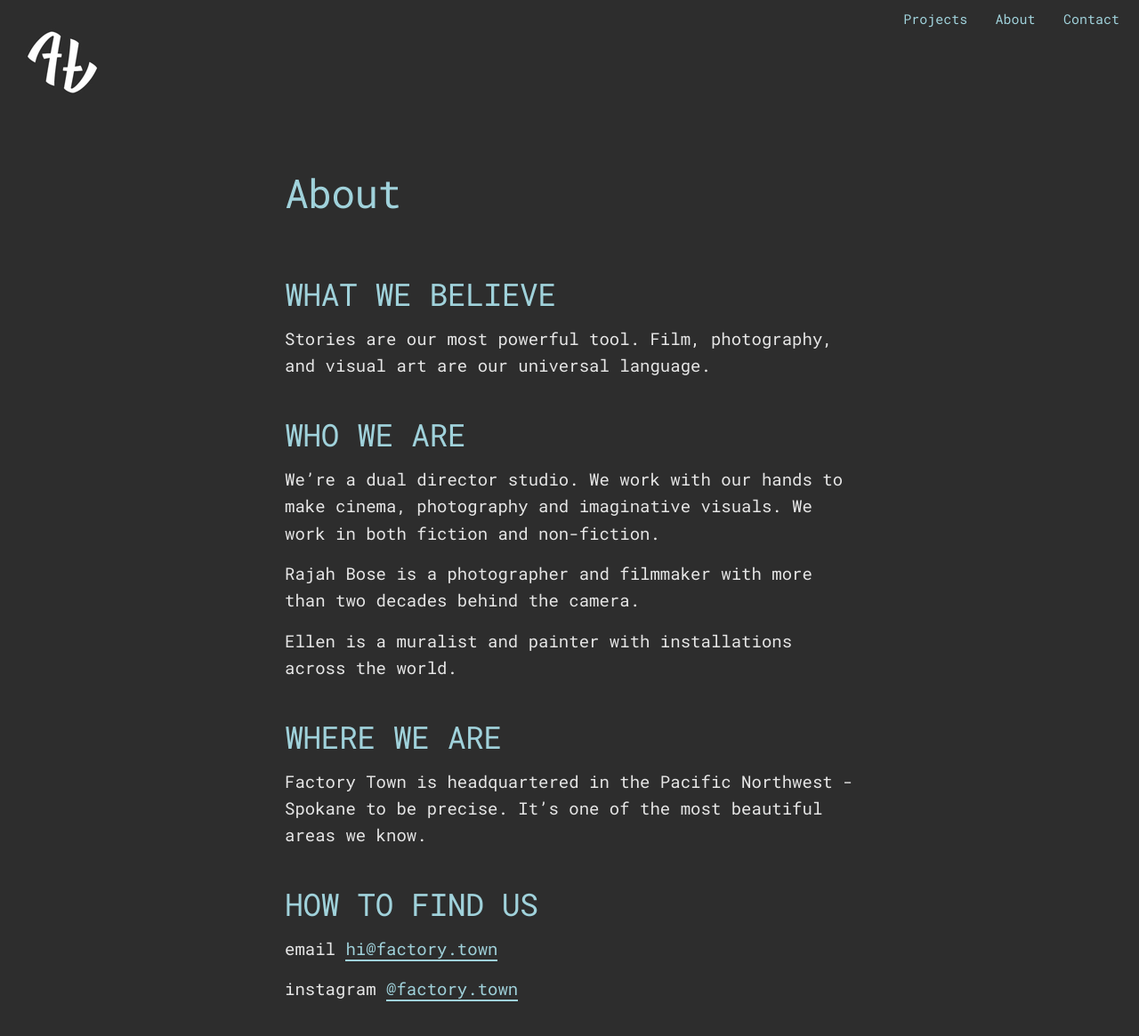
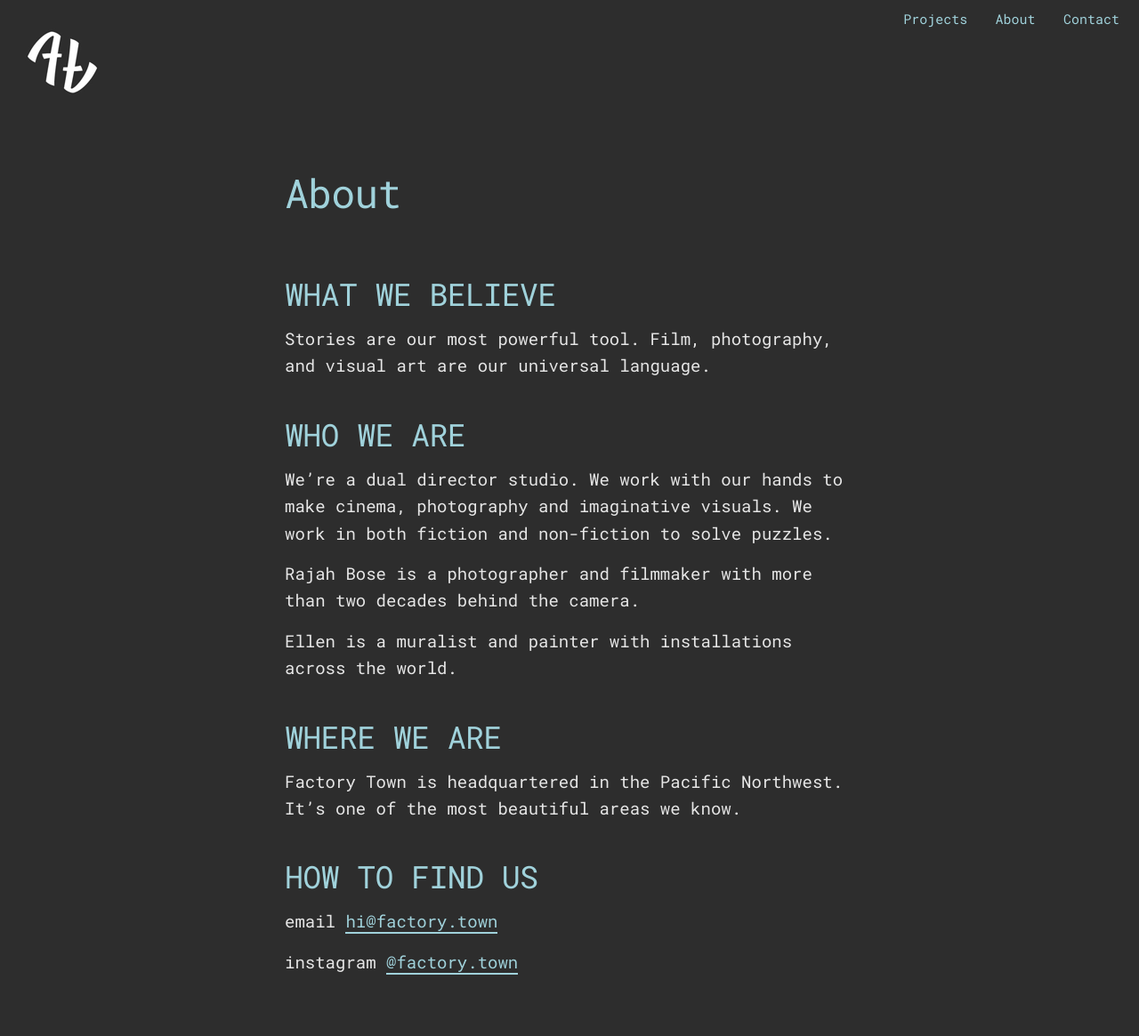
Before and after one commit to factorytown/factorytown.github.io, a Jekyll site: the page built from _pages/about.md, in a window 1280 px wide, cut to the strip 0-1173 px from the top of the page. Shown: the top 1165 px of the strip at 89% size. Built offline with Jekyll 4.4.1, drawn with Linux system fonts in a browser that asks for light colours; nearby versions of some CDN libraries.

Commit message:
Updated About

```diff
--- a/_pages/about.md
+++ b/_pages/about.md
@@ -8,7 +8,7 @@
 
 ## WHO WE ARE
 
-We're a dual director studio. We work with our hands to make cinema, photography and  imaginative visuals. We work in both fiction and non-fiction.
+We're a dual director studio. We work with our hands to make cinema, photography and  imaginative visuals. We work in both fiction and non-fiction to solve puzzles.
 
 Rajah Bose is a photographer and filmmaker with more than two decades behind the camera.
 
@@ -16,8 +16,7 @@
 
 ## WHERE WE ARE
 
-Factory Town is headquartered in the Pacific Northwest - Spokane to be precise.
-It's one of the most beautiful areas we know.
+Factory Town is headquartered in the Pacific Northwest. It's one of the most beautiful areas we know.
 
 ## HOW TO FIND US
 
```
